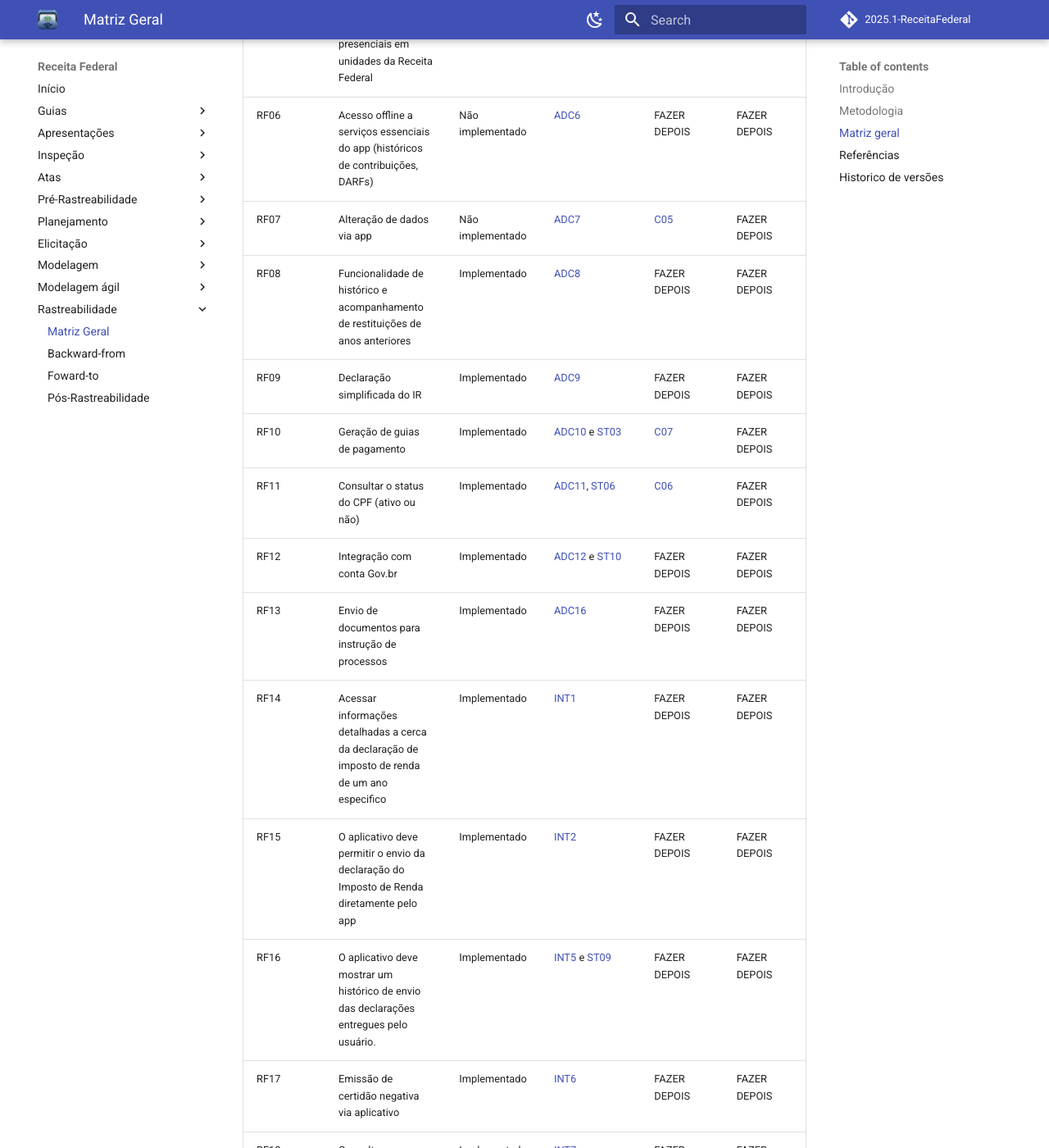
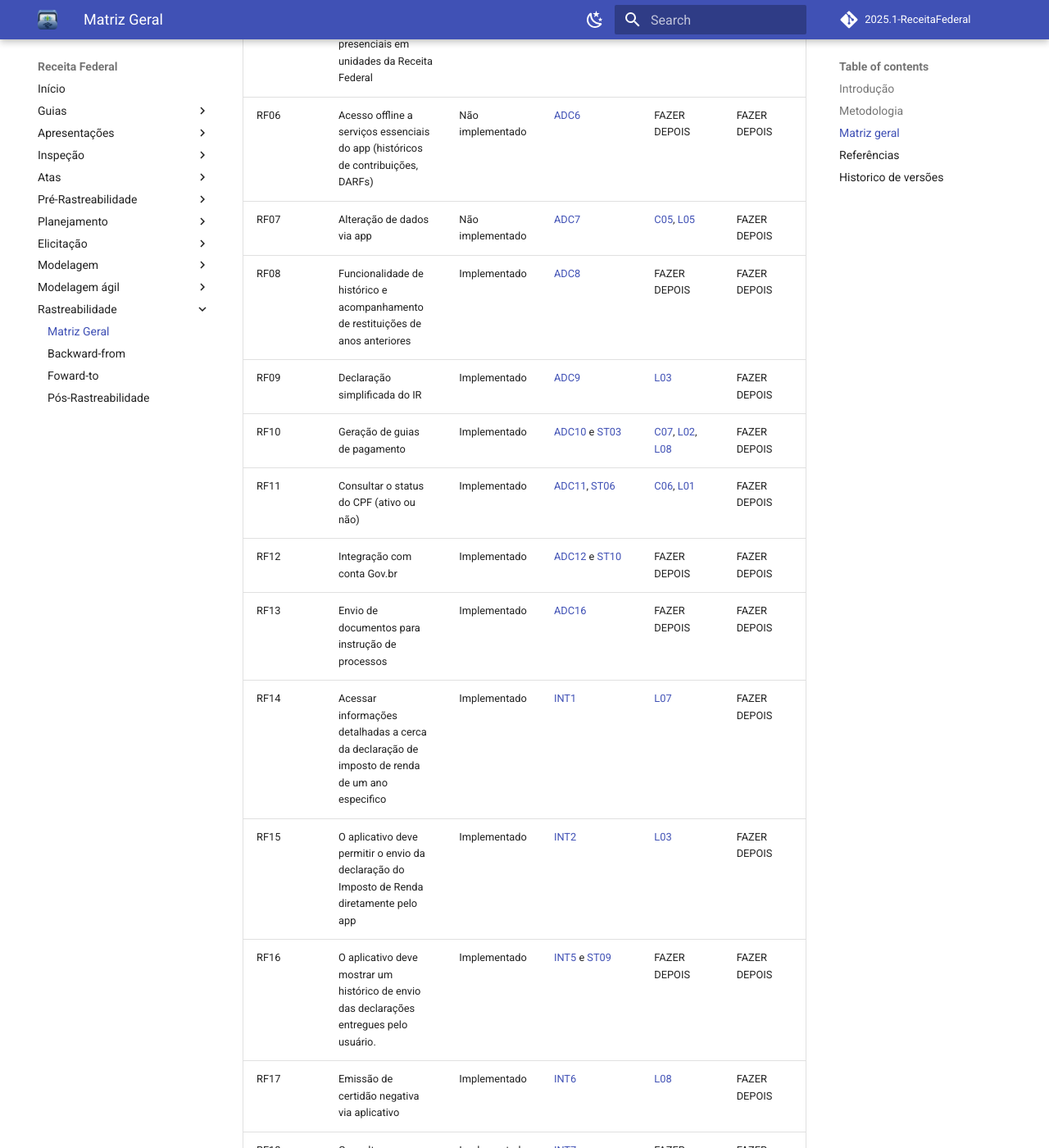
Before and after one commit to Requisitos-de-Software/2025.1-Meu-INSS, an MkDocs documentation site: the page built from docs/rastreabilidade/matriz-geral.md, in a window 1280 px wide and 1400 px high, scrolled down 1892 px. Shown: the whole window at 82% size. Built offline with MkDocs 1.6.1 and Material for MkDocs 9.7.7, drawn with Linux system fonts in a browser that asks for light colours; comment, search, counter and statistics services are not loaded.

Commit message:
adicionando hyperlink dos léxicos

```diff
--- a/docs/rastreabilidade/matriz-geral.md
+++ b/docs/rastreabilidade/matriz-geral.md
@@ -47,21 +47,21 @@ Com isso, a matriz geral permite não apenas documentar o histórico dos requisi
 | ---- | ---------------------------------------------------- | ---------------------- | -------------------- | --------- | ---- |
 | RF01 | Acesso simultâneo a múltiplos CPFs/CNPJs             | Não implementado       | [ADC1](https://requisitos-de-software.github.io/2025.1-ReceitaFederal/elicitacao/analisededocumentos/) e [ST01](https://requisitos-de-software.github.io/2025.1-ReceitaFederal/elicitacao/storytelling/) | [C03](https://requisitos-de-software.github.io/2025.1-ReceitaFederal/modelagem/cenarios/#cenario-03)  | FAZER DEPOIS   |
 | RF02 | Cadastro de CPF via app (totalmente remoto)             | Não implementado       | [ADC2](https://requisitos-de-software.github.io/2025.1-ReceitaFederal/elicitacao/analisededocumentos/)| [C01](https://requisitos-de-software.github.io/2025.1-ReceitaFederal/modelagem/cenarios/#cenario-01)   | FAZER DEPOIS   |
-| RF03 | Acompanhamento de status da restituição (precisão quanto aos lotes)             | Não implementado       | [ADC3](https://requisitos-de-software.github.io/2025.1-ReceitaFederal/elicitacao/analisededocumentos/) e [ST02](https://requisitos-de-software.github.io/2025.1-ReceitaFederal/elicitacao/storytelling/) | [C04](https://requisitos-de-software.github.io/2025.1-ReceitaFederal/modelagem/cenarios/#cenario-04)  | FAZER DEPOIS   |
+| RF03 | Acompanhamento de status da restituição (precisão quanto aos lotes)             | Não implementado       | [ADC3](https://requisitos-de-software.github.io/2025.1-ReceitaFederal/elicitacao/analisededocumentos/) e [ST02](https://requisitos-de-software.github.io/2025.1-ReceitaFederal/elicitacao/storytelling/) | [C04](https://requisitos-de-software.github.io/2025.1-ReceitaFederal/modelagem/cenarios/#cenario-04), [L04](https://requisitos-de-software.github.io/2025.1-ReceitaFederal/modelagem/lexicos/#l04-visualizar-restituicao)| FAZER DEPOIS   |
 | RF04 |  Notificação de vencimento próximo              | Não implementado       | [ADC4](https://requisitos-de-software.github.io/2025.1-ReceitaFederal/elicitacao/analisededocumentos/) | FAZER DEPOIS  | FAZER DEPOIS   |
 | RF05 |  Agendar no próprio aplicativo atendimentos presenciais em unidades da Receita Federal       | Não implementado       | [INT3](https://requisitos-de-software.github.io/2025.1-ReceitaFederal/elicitacao/introspeccao/)| FAZER DEPOIS  | FAZER DEPOIS   |
 | RF06 |  Acesso offline a serviços essenciais do app (históricos de contribuições, DARFs)       | Não implementado       | [ADC6](https://requisitos-de-software.github.io/2025.1-ReceitaFederal/elicitacao/analisededocumentos/) | FAZER DEPOIS  | FAZER DEPOIS   |
-| RF07 | Alteração de dados via app       | Não implementado       | [ADC7](https://requisitos-de-software.github.io/2025.1-ReceitaFederal/elicitacao/analisededocumentos/) | [C05](https://requisitos-de-software.github.io/2025.1-ReceitaFederal/modelagem/cenarios/#cenario-03) | FAZER DEPOIS   |
+| RF07 | Alteração de dados via app       | Não implementado       | [ADC7](https://requisitos-de-software.github.io/2025.1-ReceitaFederal/elicitacao/analisededocumentos/) | [C05](https://requisitos-de-software.github.io/2025.1-ReceitaFederal/modelagem/cenarios/#cenario-03), [L05](https://requisitos-de-software.github.io/2025.1-ReceitaFederal/modelagem/lexicos/#l05-atualizar-cadastro) | FAZER DEPOIS   |
 | RF08 | Funcionalidade de histórico e acompanhamento de restituições de anos anteriores       | Implementado       | [ADC8](https://requisitos-de-software.github.io/2025.1-ReceitaFederal/elicitacao/analisededocumentos/) | FAZER DEPOIS  | FAZER DEPOIS   |
-| RF09 | Declaração simplificada do IR        | Implementado       | [ADC9](https://requisitos-de-software.github.io/2025.1-ReceitaFederal/elicitacao/analisededocumentos/) | FAZER DEPOIS  | FAZER DEPOIS   |
-| RF10 | Geração de guias de pagamento         | Implementado       | [ADC10](https://requisitos-de-software.github.io/2025.1-ReceitaFederal/elicitacao/analisededocumentos/) e [ST03](https://requisitos-de-software.github.io/2025.1-ReceitaFederal/elicitacao/storytelling/) | [C07](https://requisitos-de-software.github.io/2025.1-ReceitaFederal/modelagem/cenarios/#cenario-03)   | FAZER DEPOIS   |
-| RF11 | Consultar o status do CPF (ativo ou não)    | Implementado       |  [ADC11](https://requisitos-de-software.github.io/2025.1-ReceitaFederal/elicitacao/analisededocumentos/), [ST06](https://requisitos-de-software.github.io/2025.1-ReceitaFederal/elicitacao/storytelling/) | [C06](https://requisitos-de-software.github.io/2025.1-ReceitaFederal/modelagem/cenarios/#cenario-06)   | FAZER DEPOIS   |
+| RF09 | Declaração simplificada do IR        | Implementado       | [ADC9](https://requisitos-de-software.github.io/2025.1-ReceitaFederal/elicitacao/analisededocumentos/) | [L03](https://requisitos-de-software.github.io/2025.1-ReceitaFederal/modelagem/lexicos/#l03-declarar-imposto-de-renda)| FAZER DEPOIS   |
+| RF10 | Geração de guias de pagamento         | Implementado       | [ADC10](https://requisitos-de-software.github.io/2025.1-ReceitaFederal/elicitacao/analisededocumentos/) e [ST03](https://requisitos-de-software.github.io/2025.1-ReceitaFederal/elicitacao/storytelling/) | [C07](https://requisitos-de-software.github.io/2025.1-ReceitaFederal/modelagem/cenarios/#cenario-07), [L02](https://requisitos-de-software.github.io/2025.1-ReceitaFederal/modelagem/lexicos/#l02-gerar-darf), [L08](https://requisitos-de-software.github.io/2025.1-ReceitaFederal/modelagem/lexicos/#l08-pagar-divida-ativa)  | FAZER DEPOIS   |
+| RF11 | Consultar o status do CPF (ativo ou não)    | Implementado       |  [ADC11](https://requisitos-de-software.github.io/2025.1-ReceitaFederal/elicitacao/analisededocumentos/), [ST06](https://requisitos-de-software.github.io/2025.1-ReceitaFederal/elicitacao/storytelling/) | [C06](https://requisitos-de-software.github.io/2025.1-ReceitaFederal/modelagem/cenarios/#cenario-06), [L01](https://requisitos-de-software.github.io/2025.1-ReceitaFederal/modelagem/lexicos/#l01-consultar-cpf)  | FAZER DEPOIS   |
 | RF12 | Integração com conta Gov.br   | Implementado       | [ADC12](https://requisitos-de-software.github.io/2025.1-ReceitaFederal/elicitacao/analisededocumentos/) e [ST10](https://requisitos-de-software.github.io/2025.1-ReceitaFederal/elicitacao/storytelling/) | FAZER DEPOIS  | FAZER DEPOIS   |
 | RF13 | Envio de documentos para instrução de processos         | Implementado       | [ADC16](https://requisitos-de-software.github.io/2025.1-ReceitaFederal/elicitacao/analisededocumentos/) | FAZER DEPOIS  | FAZER DEPOIS   |
-| RF14 | Acessar informações detalhadas a cerca da declaração de imposto de renda de um ano especifico         | Implementado       | [INT1](https://requisitos-de-software.github.io/2025.1-ReceitaFederal/elicitacao/introspeccao/) | FAZER DEPOIS  | FAZER DEPOIS   |
-| RF15 |  O aplicativo deve permitir o envio da declaração do Imposto de Renda diretamente pelo app        | Implementado       | [INT2](https://requisitos-de-software.github.io/2025.1-ReceitaFederal/elicitacao/introspeccao/)  | FAZER DEPOIS  | FAZER DEPOIS |
+| RF14 | Acessar informações detalhadas a cerca da declaração de imposto de renda de um ano especifico         | Implementado       | [INT1](https://requisitos-de-software.github.io/2025.1-ReceitaFederal/elicitacao/introspeccao/) | [L07](https://requisitos-de-software.github.io/2025.1-ReceitaFederal/modelagem/lexicos/#l07-acompanhar-processamento) | FAZER DEPOIS   |
+| RF15 |  O aplicativo deve permitir o envio da declaração do Imposto de Renda diretamente pelo app        | Implementado       | [INT2](https://requisitos-de-software.github.io/2025.1-ReceitaFederal/elicitacao/introspeccao/)  | [L03](https://requisitos-de-software.github.io/2025.1-ReceitaFederal/modelagem/lexicos/#l03-declarar-imposto-de-renda)| FAZER DEPOIS |
 | RF16 | O aplicativo deve mostrar um histórico de envio das declarações entregues pelo usuário.        | Implementado       | [INT5](https://requisitos-de-software.github.io/2025.1-ReceitaFederal/elicitacao/introspeccao/) e [ST09](https://requisitos-de-software.github.io/2025.1-ReceitaFederal/elicitacao/storytelling/)    | FAZER DEPOIS  | FAZER DEPOIS |
-| RF17 |  Emissão de certidão negativa via aplicativo        | Implementado       | [INT6](https://requisitos-de-software.github.io/2025.1-ReceitaFederal/elicitacao/introspeccao/)   | FAZER DEPOIS  | FAZER DEPOIS |
+| RF17 |  Emissão de certidão negativa via aplicativo        | Implementado       | [INT6](https://requisitos-de-software.github.io/2025.1-ReceitaFederal/elicitacao/introspeccao/)   | [L08](https://requisitos-de-software.github.io/2025.1-ReceitaFederal/modelagem/lexicos/#l08-pagar-divida-ativa)  | FAZER DEPOIS |
 | RF18 |  Consultar pendências de Malha         | Implementado       | [INT7](https://requisitos-de-software.github.io/2025.1-ReceitaFederal/elicitacao/introspeccao/) | FAZER DEPOIS  | FAZER DEPOIS |
 | RF19 | Dashboard para profissionais contábeis de múltiplos CPFs/CNPJs   | Não implementado       | [INT8](https://requisitos-de-software.github.io/2025.1-ReceitaFederal/elicitacao/introspeccao/) e [ST14](https://requisitos-de-software.github.io/2025.1-ReceitaFederal/elicitacao/storytelling/)   | FAZER DEPOIS  | FAZER DEPOIS |
 | RF20 | Acompanhar processos no próprio aplicativo        | Não implementado      | [INT18](https://requisitos-de-software.github.io/2025.1-ReceitaFederal/elicitacao/introspeccao/)   | FAZER DEPOIS  | FAZER DEPOIS |
@@ -76,7 +76,7 @@ Com isso, a matriz geral permite não apenas documentar o histórico dos requisi
 | RF29 | Consulta de tabelas CNAE, NCM e unidades da Receita Federal        | Implementado        |[INT27](https://requisitos-de-software.github.io/2025.1-ReceitaFederal/elicitacao/introspeccao/)  | FAZER DEPOIS  | FAZER DEPOIS |
 | RF30 | Acesso à Caixa Postal para mensagens oficiais da Receita Federal        | Implementado       |[INT28](https://requisitos-de-software.github.io/2025.1-ReceitaFederal/elicitacao/introspeccao/)    | FAZER DEPOIS  | FAZER DEPOIS |
 | RF31 | Visualização de notícias e vídeos institucionais da Receita Federal        | Implementado       | [INT29](https://requisitos-de-software.github.io/2025.1-ReceitaFederal/elicitacao/introspeccao/)  | FAZER DEPOIS  | FAZER DEPOIS |
-| RF32 | Consultar débitos pendentes (DARFs)       | Implementado       | [ST04](https://requisitos-de-software.github.io/2025.1-ReceitaFederal/elicitacao/storytelling/)  | FAZER DEPOIS  | FAZER DEPOIS |
+| RF32 | Consultar débitos pendentes (DARFs)       | Implementado       | [ST04](https://requisitos-de-software.github.io/2025.1-ReceitaFederal/elicitacao/storytelling/)  | [L02](https://requisitos-de-software.github.io/2025.1-ReceitaFederal/modelagem/lexicos/#l02-gerar-darf)   | FAZER DEPOIS |
 | RF33 | Pagamento do DARF com cartão de crédito         | Implementado       | [ST05](https://requisitos-de-software.github.io/2025.1-ReceitaFederal/elicitacao/storytelling/)   | FAZER DEPOIS  | FAZER DEPOIS |
 | RF34 | Emitir comprovante de CPF em PDF        | Implementado       | [ST07](https://requisitos-de-software.github.io/2025.1-ReceitaFederal/elicitacao/storytelling/)   | FAZER DEPOIS  | FAZER DEPOIS |
 | RNF01| Acessibilidade (chatbot, imagens, vídeos) — melhorias no chatbot        | Não implementado       | [ADC13](https://requisitos-de-software.github.io/2025.1-ReceitaFederal/elicitacao/analisededocumentos/)  | FAZER DEPOIS  | FAZER DEPOIS |
```
